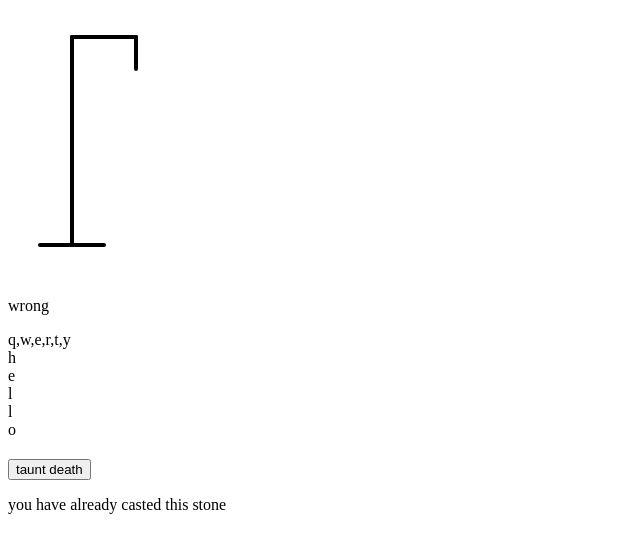
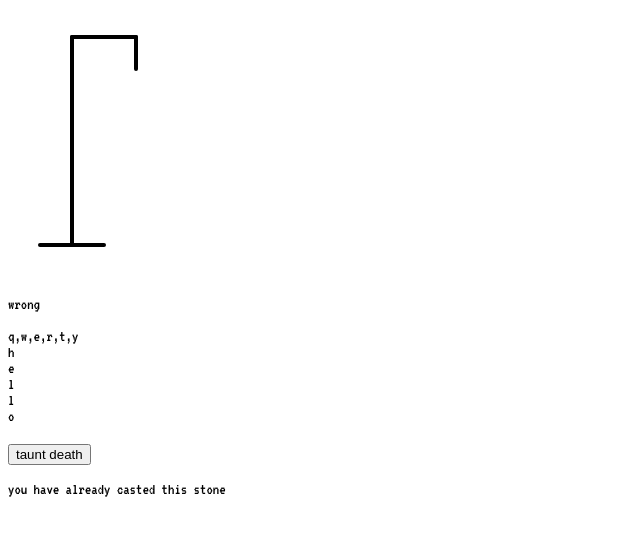
Before and after one commit to smulpajunderscore/website2, a plain HTML site: page hangman.html in a window 1280 px wide. Shown: the whole page, without its empty margins (0-640 px from the left). Drawn offline with Linux system fonts and the light colour scheme.

Commit message:
Fri, Apr 19, 2024, 2:54 PM -07:00

```diff
--- a/css/hangman.css
+++ b/css/hangman.css
@@ -1,6 +1,13 @@
+@import url("https://fonts.googleapis.com/css2?family=VT323&display=swap");
+
+* {
+    box-sizing: border-box;
+}
+
 body {
     background-color: #FFFFFF;
     color: #000000;
+    font-family: "VT323", monospace;
 }
 
 .figure-container {
```
